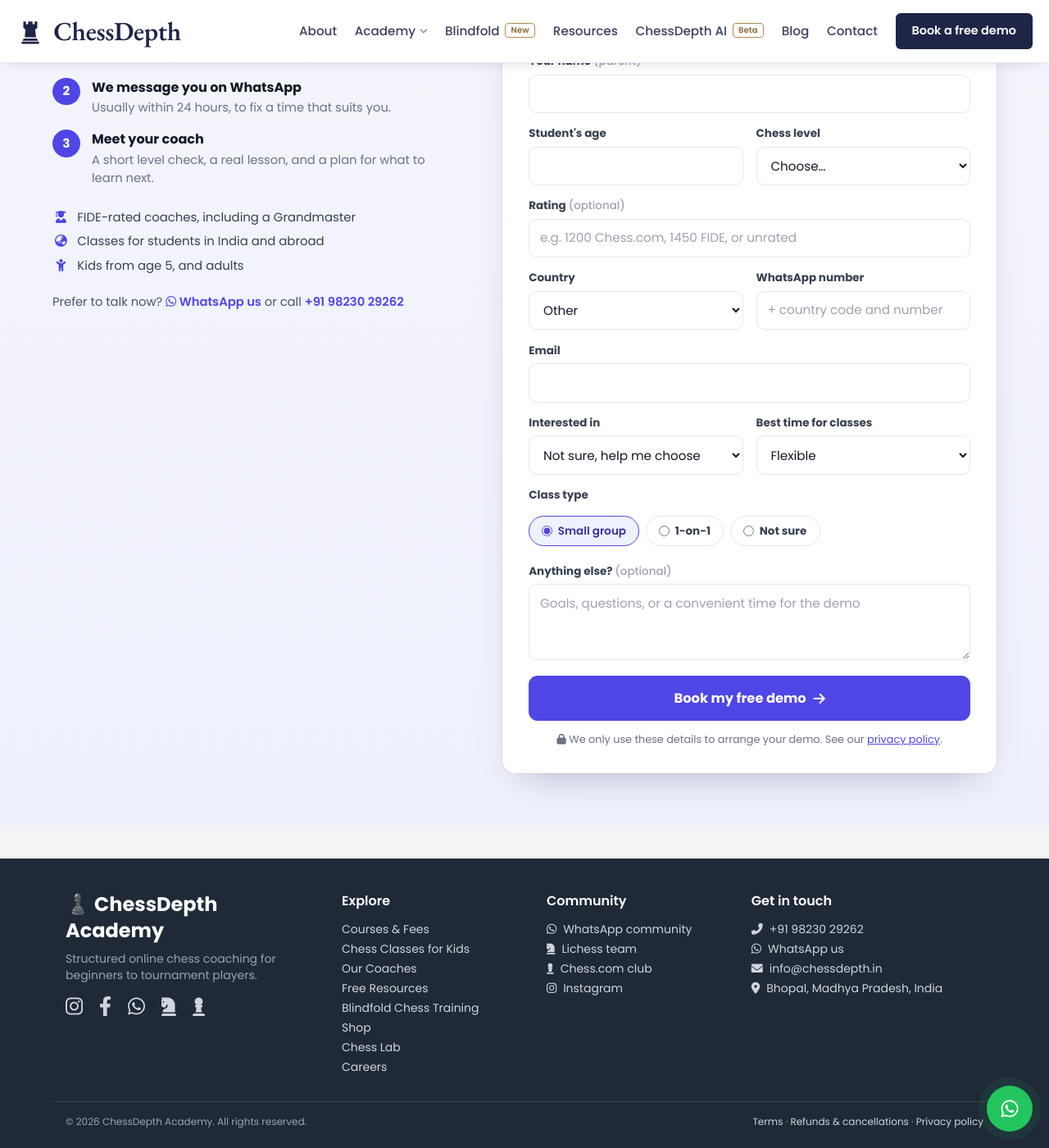
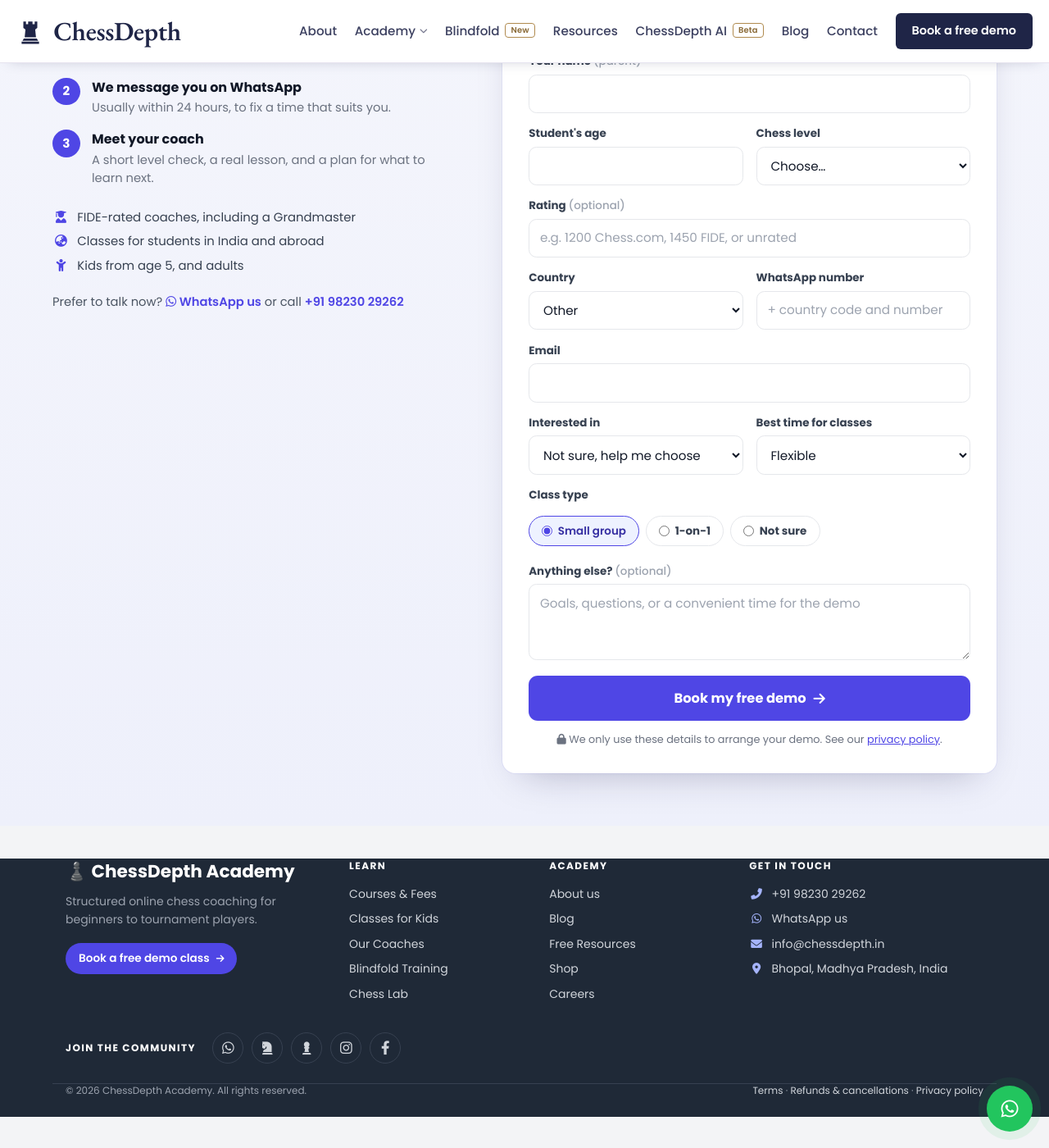
Before and after one commit to Sourabhjoshi1/Chess-Depth, a Jekyll site: the page built from index.html, in a window 1280 px wide and 1400 px high, scrolled down 4467 px. Shown: the whole window at 82% size. Built offline with Jekyll 4.4.1, drawn with Linux system fonts in a browser that asks for light colours; comment, search, counter and statistics services are not loaded.

Commit message:
Footer: cleaner layout with even columns, demo button and a community row
Co-Authored-By: Claude Opus 5.5 <noreply@anthropic.com>
Claude-Session: https://claude.ai/code/session_017ZwxdNZGtw2tXrZdE2ZP9f

```diff
--- a/_includes/footer.html
+++ b/_includes/footer.html
@@ -1,50 +1,52 @@
 {%- capture wa %}{% include whatsapp-url.html %}{% endcapture %}{% assign wa = wa | strip %}
-<footer class="cd-footer bg-gray-800 text-gray-300 pt-10 pb-6 mt-10">
+<footer class="cd-footer bg-gray-800 text-gray-300 pt-14 pb-6 mt-10">
     <div class="max-w-6xl mx-auto px-4 cd-foot-grid">
       <div class="cd-foot-brand">
-        <p class="text-2xl font-bold text-white mb-2">♟️ {{ site.title }}</p>
-        <p class="text-sm text-gray-400">{{ site.description }}</p>
-        <div class="cd-foot-social mt-4 flex space-x-5 text-2xl">
-          <a href="{{ site.contact.instagram }}" target="_blank" rel="noopener noreferrer" aria-label="ChessDepth on Instagram"><i class="fab fa-instagram"></i></a>
-          <a href="{{ site.contact.facebook }}" target="_blank" rel="noopener noreferrer" aria-label="ChessDepth on Facebook"><i class="fab fa-facebook-f"></i></a>
-          <a href="{{ site.contact.whatsapp_community }}" target="_blank" rel="noopener noreferrer" aria-label="ChessDepth WhatsApp community" title="WhatsApp community"><i class="fab fa-whatsapp"></i></a>
-          <a href="{{ site.contact.lichess_team }}" target="_blank" rel="noopener noreferrer" aria-label="ChessDepth team on Lichess" title="Lichess team"><i class="fas fa-chess-knight"></i></a>
-          <a href="{{ site.contact.chesscom_club }}" target="_blank" rel="noopener noreferrer" aria-label="ChessDepth club on Chess.com" title="Chess.com club"><i class="fas fa-chess-pawn"></i></a>
-        </div>
+        <p class="cd-foot-logo">♟️ {{ site.title }}</p>
+        <p class="cd-foot-tag">{{ site.description }}</p>
+        <a href="/#inquiry" class="cd-foot-cta">Book a free demo class <i class="fas fa-arrow-right"></i></a>
       </div>
-      <div>
-        <p class="font-semibold text-white mb-3">Explore</p>
-        <ul class="space-y-1 text-sm">
+      <nav class="cd-foot-col" aria-label="Learn">
+        <p class="cd-foot-h">Learn</p>
+        <ul>
           <li><a href="/courses/">Courses &amp; Fees</a></li>
-          <li><a href="/chess-classes-for-kids/">Chess Classes for Kids</a></li>
+          <li><a href="/chess-classes-for-kids/">Classes for Kids</a></li>
           <li><a href="/coaches/">Our Coaches</a></li>
+          <li><a href="/blindfold/">Blindfold Training</a></li>
+          <li><a href="/lab/">Chess Lab</a></li>
+        </ul>
+      </nav>
+      <nav class="cd-foot-col" aria-label="Academy">
+        <p class="cd-foot-h">Academy</p>
+        <ul>
+          <li><a href="/about/">About us</a></li>
+          <li><a href="/blog/">Blog</a></li>
           <li><a href="/resources/">Free Resources</a></li>
-          <li><a href="/blindfold/">Blindfold Chess Training</a></li>
           <li><a href="/shop/">Shop</a></li>
-          <li><a href="/lab/">Chess Lab</a></li>
           <li><a href="/careers/">Careers</a></li>
         </ul>
-      </div>
-      <div>
-        <p class="font-semibold text-white mb-3">Community</p>
-        <ul class="space-y-1 text-sm">
-          <li><i class="fab fa-whatsapp mr-2"></i><a href="{{ site.contact.whatsapp_community }}" target="_blank" rel="noopener noreferrer">WhatsApp community</a></li>
-          <li><i class="fas fa-chess-knight mr-2"></i><a href="{{ site.contact.lichess_team }}" target="_blank" rel="noopener noreferrer">Lichess team</a></li>
-          <li><i class="fas fa-chess-pawn mr-2"></i><a href="{{ site.contact.chesscom_club }}" target="_blank" rel="noopener noreferrer">Chess.com club</a></li>
-          <li><i class="fab fa-instagram mr-2"></i><a href="{{ site.contact.instagram }}" target="_blank" rel="noopener noreferrer">Instagram</a></li>
-        </ul>
-      </div>
-      <div class="cd-foot-contact">
-        <p class="font-semibold text-white mb-3">Get in touch</p>
-        <ul class="space-y-1 text-sm">
-          <li><i class="fas fa-phone-alt mr-2"></i><a href="tel:+{{ site.contact.phone_intl }}">{{ site.contact.phone_display }}</a></li>
-          <li><i class="fab fa-whatsapp mr-2"></i><a href="{{ wa }}" target="_blank" rel="noopener noreferrer">WhatsApp us</a></li>
-          <li><i class="fas fa-envelope mr-2"></i><a href="mailto:{{ site.contact.email }}">{{ site.contact.email }}</a></li>
-          <li><i class="fas fa-map-marker-alt mr-2"></i>{{ site.contact.address }}</li>
+      </nav>
+      <div class="cd-foot-col cd-foot-contact">
+        <p class="cd-foot-h">Get in touch</p>
+        <ul class="cd-foot-ic">
+          <li><i class="fas fa-phone-alt"></i><a href="tel:+{{ site.contact.phone_intl }}">{{ site.contact.phone_display }}</a></li>
+          <li><i class="fab fa-whatsapp"></i><a href="{{ wa }}" target="_blank" rel="noopener noreferrer">WhatsApp us</a></li>
+          <li><i class="fas fa-envelope"></i><a href="mailto:{{ site.contact.email }}">{{ site.contact.email }}</a></li>
+          <li><i class="fas fa-map-marker-alt"></i><span>{{ site.contact.address }}</span></li>
         </ul>
       </div>
     </div>
-    <div class="max-w-6xl mx-auto px-4 mt-8 pt-4 border-t border-gray-700 flex flex-col sm:flex-row justify-between text-xs text-gray-400 gap-2 text-center">
+    <div class="max-w-6xl mx-auto px-4 cd-foot-social-row">
+      <p class="cd-foot-h">Join the community</p>
+      <div class="cd-foot-social">
+        <a href="{{ site.contact.whatsapp_community }}" target="_blank" rel="noopener noreferrer" aria-label="ChessDepth WhatsApp community" title="WhatsApp community"><i class="fab fa-whatsapp"></i></a>
+        <a href="{{ site.contact.lichess_team }}" target="_blank" rel="noopener noreferrer" aria-label="ChessDepth team on Lichess" title="Lichess team"><i class="fas fa-chess-knight"></i></a>
+        <a href="{{ site.contact.chesscom_club }}" target="_blank" rel="noopener noreferrer" aria-label="ChessDepth club on Chess.com" title="Chess.com club"><i class="fas fa-chess-pawn"></i></a>
+        <a href="{{ site.contact.instagram }}" target="_blank" rel="noopener noreferrer" aria-label="ChessDepth on Instagram" title="Instagram"><i class="fab fa-instagram"></i></a>
+        <a href="{{ site.contact.facebook }}" target="_blank" rel="noopener noreferrer" aria-label="ChessDepth on Facebook" title="Facebook"><i class="fab fa-facebook-f"></i></a>
+      </div>
+    </div>
+    <div class="max-w-6xl mx-auto px-4 mt-6 pt-5 border-t border-gray-700 flex flex-col sm:flex-row justify-between text-xs text-gray-400 gap-2 text-center">
       <p>&copy; <span data-year>{{ site.time | date: "%Y" }}</span> {{ site.title }}. All rights reserved.</p>
       <p class="cd-legal"><a href="/terms/">Terms</a> · <a href="/refunds/">Refunds &amp; cancellations</a> · <a href="/privacy/">Privacy policy</a></p>
     </div>
--- a/assets/css/site.css
+++ b/assets/css/site.css
@@ -159,20 +159,32 @@ html.dark .cd-dd-item i, html.dark .cd-m-group a i, html.dark .cd-m-group-h { co
 html.dark .cd-m-group { border-color: #222a44; }
 html.dark .cd-m-group a { color: #b9bfd8; } html.dark .cd-m-group a[aria-current] { color: #fff; }
 
-/* Footer: compact columns on phones and tablets instead of one tall stack */
-.cd-foot-grid { display: grid; grid-template-columns: 1fr 1fr; gap: 1.75rem 1.5rem; text-align: left; }
-.cd-foot-brand, .cd-foot-contact { grid-column: 1 / -1; }
-.cd-foot-brand { text-align: center; }
-.cd-foot-brand .cd-foot-social { justify-content: center; }
+/* Footer: brand + three even link columns, then a community row */
+.cd-foot-grid { display: grid; grid-template-columns: 1fr 1fr; gap: 2rem 1.5rem; text-align: left; }
+.cd-foot-brand { grid-column: 1 / -1; }
+.cd-foot-logo { font-size: 1.35rem; font-weight: 700; color: #fff; white-space: nowrap; margin-bottom: .5rem; }
+.cd-foot-tag { font-size: .875rem; line-height: 1.6; color: #9ca3af; max-width: 19rem; }
+.cd-footer a.cd-foot-cta { display: inline-flex; align-items: center; gap: .5rem; margin-top: 1.1rem; padding: .55rem 1rem; border-radius: 9999px; background: #4f46e5; color: #fff; font-size: .85rem; font-weight: 600; }
+.cd-footer a.cd-foot-cta:hover { background: #6366f1; color: #fff; }
+.cd-foot-cta i { font-size: .7rem; }
+.cd-foot-h { font-size: .75rem; font-weight: 700; letter-spacing: .12em; text-transform: uppercase; color: #fff; margin-bottom: .9rem; }
+.cd-foot-col ul { display: flex; flex-direction: column; gap: .6rem; font-size: .875rem; }
 .cd-foot-grid ul li { overflow-wrap: anywhere; }
+.cd-foot-contact { grid-column: 1 / -1; }
+.cd-foot-ic li { display: grid; grid-template-columns: 1.1rem 1fr; gap: .6rem; align-items: baseline; }
+.cd-foot-ic i { color: #a5b4fc; text-align: center; font-size: .85rem; }
+.cd-foot-social-row { display: flex; flex-wrap: wrap; align-items: center; gap: .75rem 1.25rem; margin-top: 2.25rem; }
+.cd-foot-social-row .cd-foot-h { margin: 0; }
+.cd-foot-social { display: flex; gap: .6rem; }
+.cd-footer .cd-foot-social a { display: inline-flex; align-items: center; justify-content: center; width: 2.4rem; height: 2.4rem; border-radius: 9999px; border: 1px solid #374151; font-size: 1.05rem; transition: color .2s, border-color .2s, background .2s; }
+.cd-footer .cd-foot-social a:hover { border-color: #a5b4fc; background: rgba(165,180,252,.08); }
 @media (min-width: 640px) {
   .cd-foot-grid { grid-template-columns: repeat(3, 1fr); }
   .cd-foot-contact { grid-column: auto; }
 }
-@media (min-width: 768px) {
-  .cd-foot-grid { grid-template-columns: 1.4fr 1fr 1fr 1.3fr; gap: 2rem; }
-  .cd-foot-brand { grid-column: auto; text-align: left; }
-  .cd-foot-brand .cd-foot-social { justify-content: flex-start; }
+@media (min-width: 1024px) {
+  .cd-foot-grid { grid-template-columns: 1.5fr 1fr 1fr 1.4fr; gap: 2.5rem; }
+  .cd-foot-brand { grid-column: auto; }
 }
 @media (max-width: 639px) { .cd-footer { padding-bottom: 5.5rem; } }
 
```
